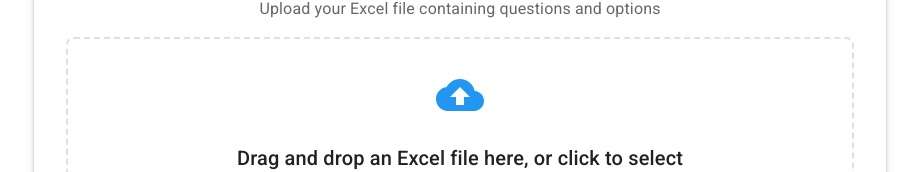
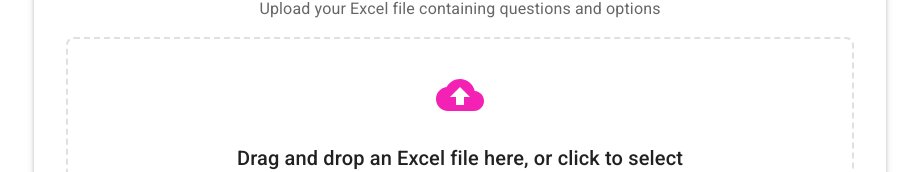
Before and after one commit to m-rithik/flashcards, a React (Create React App) app: page / in a window 1280 px wide. Shown: the part 121-293 px from the top of the page, without its empty margins (180-1099 px from the left). Built offline with nearby package versions, Linux system fonts and the light colour scheme.

Commit message:
Update App.js

```diff
--- a/src/App.js
+++ b/src/App.js
@@ -10,7 +10,7 @@ const theme = createTheme({
   palette: {
     mode: 'light',
     primary: {
-      main: '#2196f3',
+      main: '#f321b4',
     },
     secondary: {
       main: '#f50057',
```
